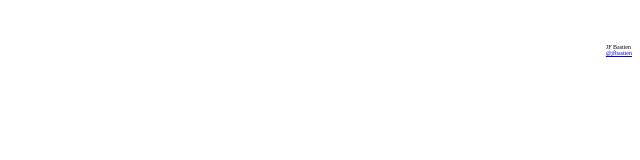
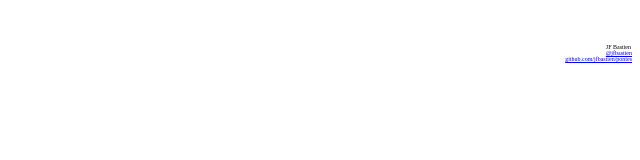
Before and after one commit to jfbastien/ponies, a browser extension: page intro.html in a window 1280 px wide. Shown: the full height of the page, 640-1280 px from the left. Drawn offline with Linux system fonts and the light colour scheme.

Commit message:
Add github link.

```diff
--- a/intro.html
+++ b/intro.html
@@ -9,17 +9,21 @@
       #intro-title { font-variant: small-caps; margin: 0; padding: 0; }
       #intro-sub { font-size: 0.5em; }
       #intro-sub p { margin: 0; padding: 0; }
-      #intro-me { font-size: 0.3em; float: right; }
-      #intro-me p { margin: 0; padding: 0; }
+      .intro-bottom { font-size: 0.3em; float: right; clear: both; }
+      .intro-bottom p { margin: 0; padding: 0; }
     </style>
     <p id="intro-title">C++ on the Web</p>
     <div id="intro-sub">
       <p>Ponies for developers</p>
       <p>Without pwn'ing users</p>
     </div>
-    <div id="intro-me">
+    <div class="intro-bottom">
       <p>JF Bastien</p>
       <p><a href="https://twitter.com/jfbastien">@jfbastien</a></p>
+    </div>
+    <div class="intro-bottom">
+      <p><a href="https://github.com/jfbastien/ponies">
+	  github.com/jfbastien/ponies</a></p>
     </div>
   </div>
 </body>
```
